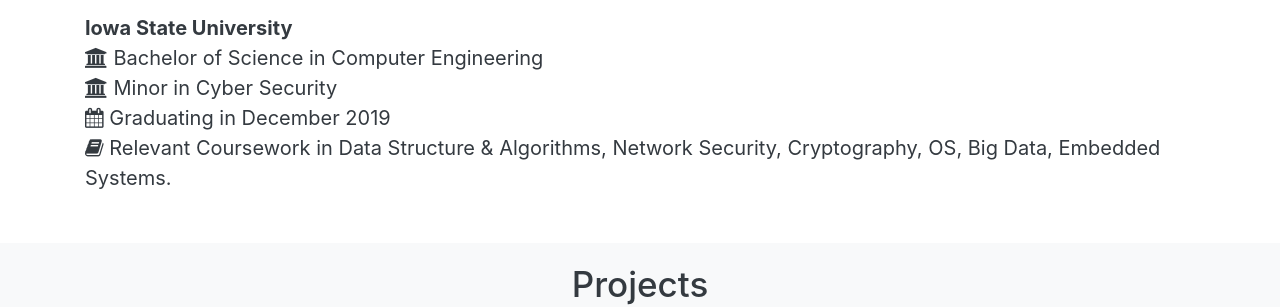
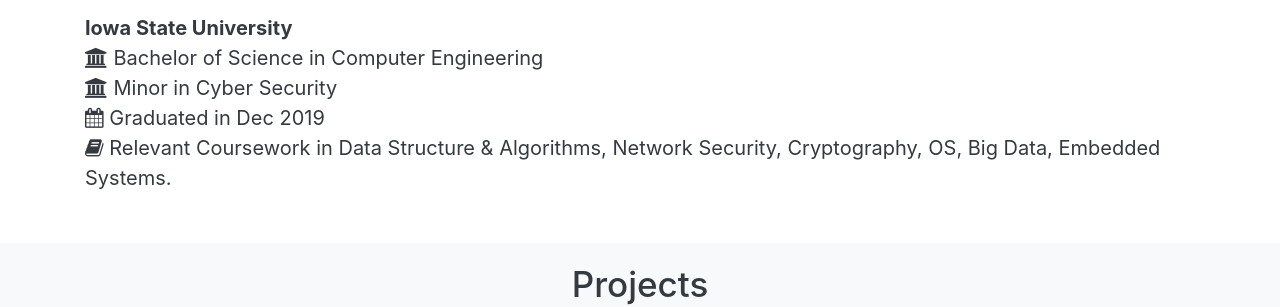
Before and after one commit to takasoft/takasoft.github.io, a Jekyll site: the page built from about.html, in a window 1280 px wide and 900 px high, scrolled down 995 px. Shown: the part 154-461 px from the top of the window. Built offline with Jekyll 4.4.1, drawn with Linux system fonts in a browser that asks for light colours.

Commit message:
update about

```diff
--- a/about.html
+++ b/about.html
@@ -52,7 +52,7 @@
       <b>Iowa State University</b><br>
       <i class="fa fa-university"></i> Bachelor of Science in Computer Engineering<br>
       <i class="fa fa-university"></i> Minor in Cyber Security<br>
-      <i class="fa fa-calendar"></i> Graduating in December 2019<br>
+      <i class="fa fa-calendar"></i> Graduated in Dec 2019<br>
       <i class="fa fa-book"></i> Relevant Coursework in Data Structure & Algorithms, Network Security, Cryptography, OS, Big Data, Embedded Systems.
     </p>
   </div>
```
